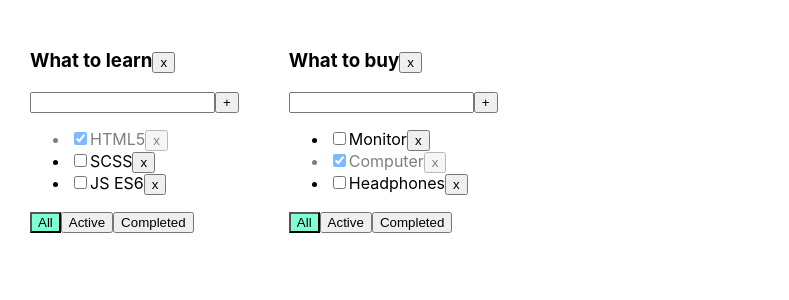
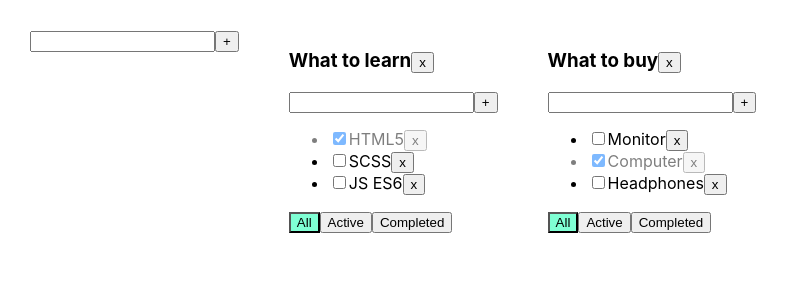
Before and after one commit to wostrau/it-incubator-todolist-ts-01, a React (Create React App) app: page / in a window 1280 px wide. Shown: the top 300 px of the page, without its empty margins (0-789 px from the left). Built offline with nearby package versions, Linux system fonts and the light colour scheme.

Commit message:
Todolist 06 - DONE

```diff
--- /dev/null
+++ b/src/AddItemForm.tsx
@@ -0,0 +1,42 @@
+import React, {ChangeEvent, KeyboardEvent, useState} from 'react';
+
+type PropsType = {
+    addItem: (title: string) => void
+};
+
+export const AddItemForm = (props: PropsType) => {
+    const [title, setTitle] = useState('');
+    const [error, setError] = useState<string | null>(null);
+    const onChangeHandler = (event: ChangeEvent<HTMLInputElement>) => {
+        setTitle(event.currentTarget.value);
+    };
+    const onKeyDownHandler = (event: KeyboardEvent<HTMLInputElement>) => {
+        setError(null);
+        if (event.key === 'Enter') {
+            props.addItem(title.trim());
+            setTitle('');
+        }
+    };
+    const onClickHandler = () => {
+        if (title.trim() !== '') {
+            props.addItem(title.trim());
+            setTitle('');
+        } else setError('Title is required');
+    };
+
+    return (
+        <div>
+            <input
+                value={title}
+                onChange={onChangeHandler}
+                onKeyDown={onKeyDownHandler}
+                className={error ? 'error' : ''}
+            />
+            <button
+                onClick={onClickHandler}
+            >+
+            </button>
+            {error && <div className={'error-message'}>{error}</div>}
+        </div>
+    );
+};
--- a/src/App.tsx
+++ b/src/App.tsx
@@ -2,6 +2,7 @@ import React, {useState} from 'react';
 import './App.css';
 import {Todolist} from './Todolist';
 import {v1} from 'uuid';
+import {AddItemForm} from './AddItemForm';
 
 export type FilterValuesType = 'all' | 'active' | 'completed';
 export type TodolistType = {
@@ -9,12 +10,13 @@ export type TodolistType = {
     title: string
     filter: FilterValuesType
 }
-type TaskType = {
-    [todolistId: string]: Array<{
-        id: string
-        title: string
-        isDone: boolean
-    }>
+export type TaskType = {
+    id: string
+    title: string
+    isDone: boolean
+}
+type TaskStateType = {
+    [key: string]: Array<TaskType>
 }
 
 function App() {
@@ -24,7 +26,7 @@ function App() {
         {id: todolistId1, title: 'What to learn', filter: 'all'},
         {id: todolistId2, title: 'What to buy', filter: 'all'}
     ]);
-    const [tasks, setTask] = useState<TaskType>({
+    const [tasks, setTask] = useState<TaskStateType>({
         [todolistId1]: [
             {id: v1(), title: 'HTML5', isDone: true},
             {id: v1(), title: 'SCSS', isDone: false},
@@ -66,9 +68,31 @@ function App() {
         delete tasks[todolistId];
         setTask({...tasks});
     };
+    const changeTodolistTitle = (todolistId: string, title: string) => {
+        const todolist = todolists.find(tl => tl.id === todolistId);
+        if (todolist) {
+            todolist.title = title;
+            setTodolist([...todolists]);
+        }
+    };
+    const addTodolist = (title: string) => {
+        const newTodolist: TodolistType = {id: v1(), title: title, filter: 'all'};
+        setTodolist([newTodolist, ...todolists]);
+        setTask({...tasks, [newTodolist.id]: []});
+    };
+    const changeTaskTitle = (id: string, newTitle: string, todolistId: string) => {
+        const task = tasks[todolistId].find(t => t.id === id);
+        if (task) {
+            task.title = newTitle;
+            setTask({...tasks});
+        }
+    };
 
     return (
         <div className="App">
+            <AddItemForm
+                addItem={addTodolist}
+            />
             {todolists.map(tl => {
                 let tasksForTodolist = tasks[tl.id];
                 if (tl.filter === 'completed') {
@@ -90,6 +114,8 @@ function App() {
                         changeFilter={changeFilter}
                         changeTaskStatus={changeTaskStatus}
                         removeTodolist={removeTodolist}
+                        changeTaskTitle={changeTaskTitle}
+                        changeTodolistTitle={changeTodolistTitle}
                     />
                 );
             })}
--- /dev/null
+++ b/src/EditableSpan.tsx
@@ -0,0 +1,33 @@
+import React, {ChangeEvent, useState} from 'react';
+
+type PropsType = {
+    title: string
+    onChange: (newValue: string) => void
+}
+
+export const EditableSpan = (props: PropsType) => {
+    const [editMode, setEditMode] = useState(false);
+    const [title, setTitle] = useState('');
+    const activateEditMode = () => {
+        setEditMode(true);
+        setTitle(props.title);
+    }
+    const activateViewMode = () => {
+        setEditMode(false);
+        props.onChange(title);
+    }
+    const onChangeHandler = (event: ChangeEvent<HTMLInputElement>) => {
+        setTitle(event.currentTarget.value);
+    };
+
+    return editMode
+        ? <input
+            value={title}
+            onChange={onChangeHandler}
+            onBlur={activateViewMode}
+            autoFocus
+        />
+        : <span
+            onDoubleClick={activateEditMode}
+        >{props.title}</span>
+};
--- a/src/Todolist.tsx
+++ b/src/Todolist.tsx
@@ -1,79 +1,64 @@
-import React, {ChangeEvent, MouseEventHandler, KeyboardEvent, useState} from 'react';
+import React, {ChangeEvent, MouseEventHandler} from 'react';
 import './App.css';
-import {FilterValuesType} from './App';
+import {FilterValuesType, TaskType} from './App';
+import {AddItemForm} from './AddItemForm';
+import {EditableSpan} from './EditableSpan';
 
 type PropsType = {
     id: string
     title: string
-    tasks: Array<{
-        id: string
-        title: string
-        isDone: boolean
-    }>
+    tasks: TaskType[]
     filter: FilterValuesType
     removeTask: (id: string, todolistId: string) => void
     addTask: (title: string, todolistId: string) => void
     changeFilter: (value: FilterValuesType, todolistId: string) => void
     changeTaskStatus: (taskId: string, isDone: boolean, todolistId: string) => void
+    changeTaskTitle: (taskId: string, newTitle: string, todolistId: string) => void
     removeTodolist: (todolistId: string) => void
-}
+    changeTodolistTitle: (todolistId: string, title: string) => void
+};
 
 export const Todolist = (props: PropsType) => {
-    const [newTaskTitle, setNewTaskTitle] = useState('');
-    const [error, setError] = useState<string | null>(null);
-    const onChangeHandler = (event: ChangeEvent<HTMLInputElement>) => {
-        setNewTaskTitle(event.currentTarget.value);
-    };
-    const onClickHandler = () => {
-        if (newTaskTitle.trim() !== '') {
-            props.addTask(newTaskTitle.trim(), props.id);
-            setNewTaskTitle('');
-        } else setError('Title is required');
-    };
-    const onKeyDownHandler = (event: KeyboardEvent<HTMLInputElement>) => {
-        setError(null);
-        if (event.key === 'Enter') {
-            props.addTask(newTaskTitle, props.id);
-            setNewTaskTitle('');
-        }
-    };
     const onAllClickHandler = () => props.changeFilter('all', props.id);
     const onActiveClickHandler = () => props.changeFilter('active', props.id);
     const onCompletedClickHandler = () => props.changeFilter('completed', props.id);
     const removeTodolistHandler = () => {
         props.removeTodolist(props.id);
     };
+    const changeTodolistTitle = (newTitle: string) => {
+        props.changeTodolistTitle(props.id, newTitle);
+    };
+    const addTask = (title: string) => {
+        props.addTask(title, props.id)
+    };
 
     return (
         <div>
             <div>
                 <h3>
-                    {props.title}
+                    <EditableSpan
+                        title={props.title}
+                        onChange={changeTodolistTitle}
+                    />
                     <button
                         onClick={removeTodolistHandler}
-                    >x</button>
+                    >x
+                    </button>
                 </h3>
-                <div>
-                    <input
-                        value={newTaskTitle}
-                        onChange={onChangeHandler}
-                        onKeyDown={onKeyDownHandler}
-                        className={error ? 'error' : ''}
-                    />
-                    <button
-                        onClick={onClickHandler}
-                    >+
-                    </button>
-                    {error && <div className={'error-message'}>{error}</div>}
-                </div>
+                <AddItemForm
+                    addItem={addTask}
+                />
                 <ul>
                     {props.tasks.map(t => {
                         const onClickHandler: MouseEventHandler<HTMLButtonElement> = () => {
                             props.removeTask(t.id, props.id)
                         };
-                        const onChangeHandler = (event: ChangeEvent<HTMLInputElement>) => {
+                        const onChangeStatusHandler = (event: ChangeEvent<HTMLInputElement>) => {
                             props.changeTaskStatus(t.id, event.currentTarget.checked, props.id);
                         };
+                        const onChangeTitleHandler = (newValue: string) => {
+                            props.changeTaskTitle(t.id, newValue, props.id)
+                        }
 
                         return (
                             <li
@@ -82,15 +67,19 @@ export const Todolist = (props: PropsType) => {
                             >
                                 <input
                                     type="checkbox"
-                                    onChange={onChangeHandler}
+                                    onChange={onChangeStatusHandler}
                                     checked={t.isDone}
                                 />
-                                <span>{t.title}</span>
+                                <EditableSpan
+                                    title={t.title}
+                                    onChange={onChangeTitleHandler}
+                                />
                                 <button
                                     onClick={onClickHandler}
                                 >x
                                 </button>
-                            </li>)
+                            </li>
+                        );
                     })}
                 </ul>
                 <div>
```
